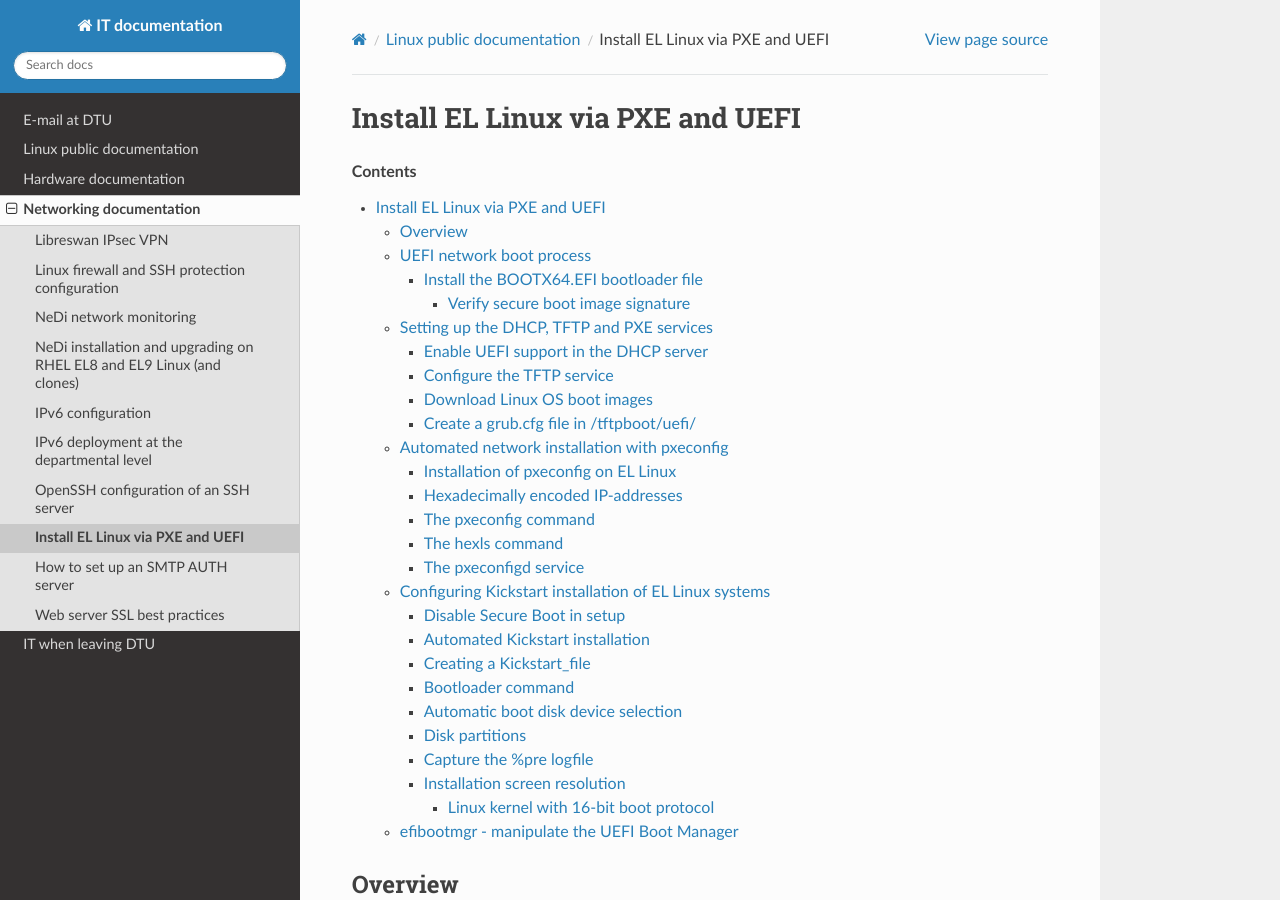
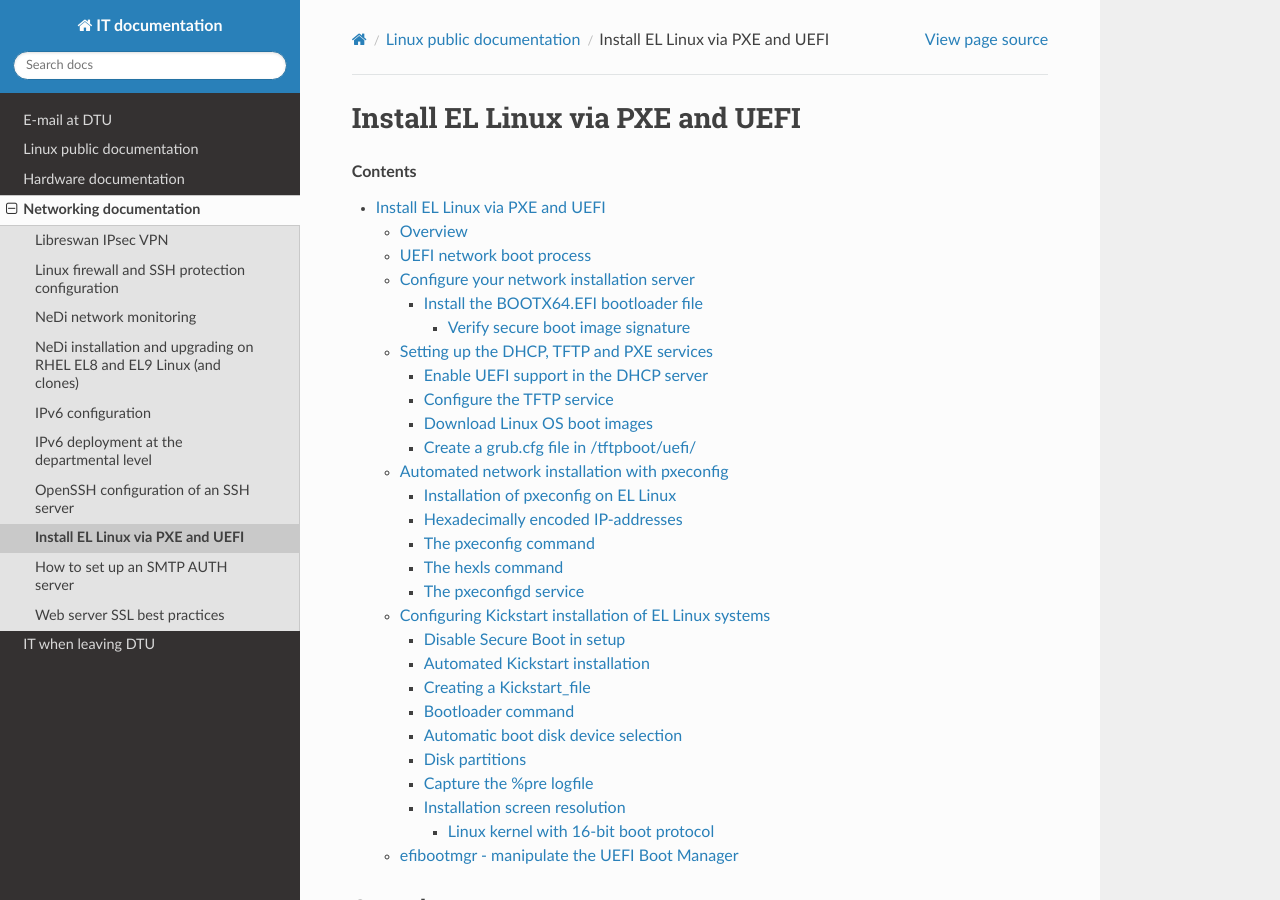
Before and after one commit to OleHolmNielsen/ITwiki, a Sphinx documentation site: the page built from docs/PXE_and_UEFI.rst, in a window 1280 px wide and 900 px high. Built offline with Sphinx 7.4.7 and the Read the Docs theme 3.1.0, drawn with Linux system fonts in a browser that asks for light colours; some of the changed text lies outside the part shown.

Commit message:
Minor edit

```diff
--- a/docs/PXE_and_UEFI.rst
+++ b/docs/PXE_and_UEFI.rst
@@ -110,6 +110,9 @@ Note that this should be changed both in the prefix and in any references to the
 .. _syslinux: https://en.wikipedia.org/wiki/SYSLINUX
 
 =====================================================================================================
+
+Configure your network installation server
+===============================================
 
 Install the BOOTX64.EFI bootloader file
 -------------------------------------------
```
